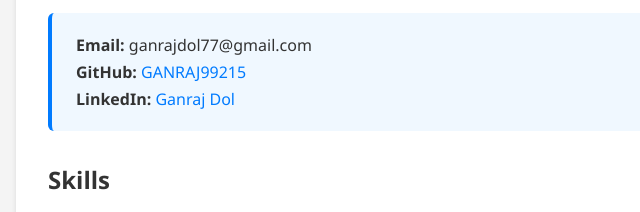
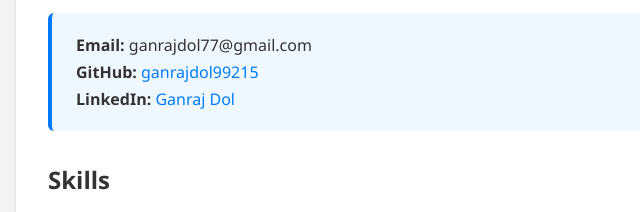
Before and after one commit to ganrajdol99215/devops-portfolio, a plain HTML site: page index.html in a window 1280 px wide. Shown: the part 357-569 px from the top of the page, 0-640 px from the left. Drawn offline with Linux system fonts and the light colour scheme.

Commit message:
Update index.html

```diff
--- a/index.html
+++ b/index.html
@@ -15,7 +15,7 @@
     <nav class="navbar">
       <a href="#about">About</a>
       <a href="resume.pdf" target="_blank">Resume</a>
-      <a href="https://github.com/ganraj99215" target="_blank">
+      <a href="https://github.com/ganrajdol99215" target="_blank">
         <img src="https://cdn.jsdelivr.net/gh/simple-icons/simple-icons/icons/github.svg" alt="GitHub" class="icon">
       </a>
       <a href="https://www.linkedin.com/in/ganraj-dol-7a233a18b/" target="_blank">
@@ -30,7 +30,7 @@
 
     <div class="about-details">
       <p><strong>Email:</strong> ganrajdol77@gmail.com</p>
-      <p><strong>GitHub:</strong> <a href="https://github.com/ganrajdol99215/devops-portfolio" target="_blank">GANRAJ99215</a></p>
+      <p><strong>GitHub:</strong> <a href="https://github.com/ganrajdol99215/devops-portfolio" target="_blank">ganrajdol99215</a></p>
       <p><strong>LinkedIn:</strong> <a href="https://www.linkedin.com/in/ganraj-dol-7a233a18b/" target="_blank">Ganraj Dol</a></p>
     </div>
 
@@ -56,7 +56,7 @@
       <li>Live and always up-to-date</li>
     </ul>
     <a href="https://devops-cicd-node.onrender.com/" target="_blank">🌐 Live Demo</a> |
-    <a href="https://github.com/GANRAJ99215/devops-portfolio.git" target="_blank">📁 GitHub Repo</a>
+    <a href="https://github.com/ganrajdol99215/devops-portfolio.git" target="_blank">📁 GitHub Repo</a>
   </section>
 
   <footer>
```
